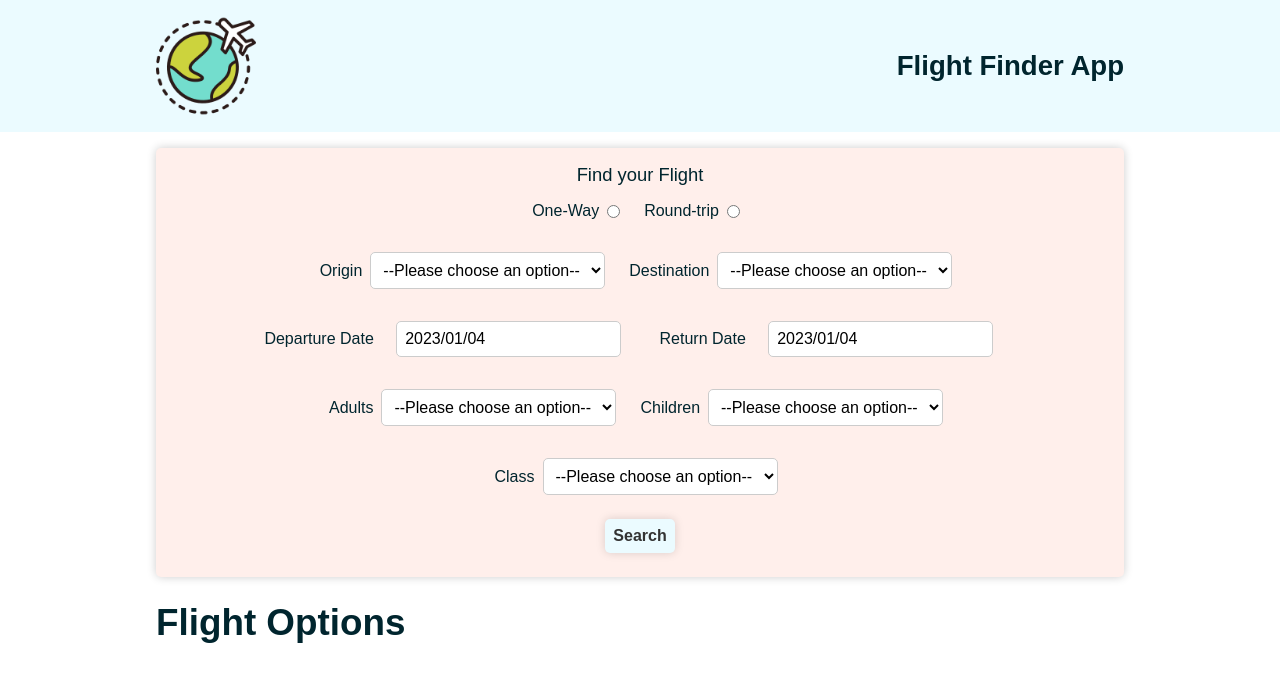
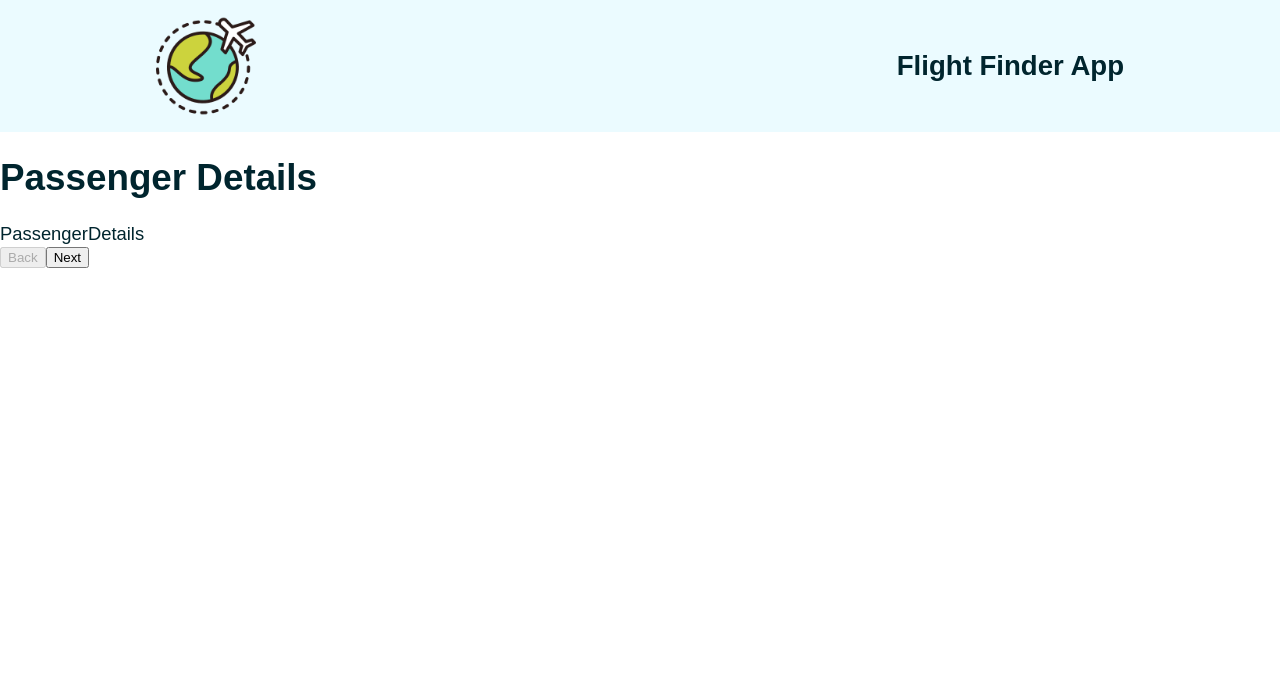
Before and after one commit to vivianetrindade/flightFinderApp, a React (Create React App) app in the folder client/: page /bookingInfo in a window 1280 px wide. Shown: the top 682 px of the page. Built offline with nearby package versions, Linux system fonts and the light colour scheme.

Commit message:
working on page booking

```diff
--- a/client/package.json
+++ b/client/package.json
@@ -15,6 +15,7 @@
     "react-datepicker": "^4.8.0",
     "react-dom": "^18.2.0",
     "react-modal": "^3.16.1",
+    "react-router-dom": "^6.6.1",
     "react-scripts": "5.0.1",
     "styled-components": "^5.3.6",
     "typescript": "^4.9.4",
@@ -48,6 +49,7 @@
   },
   "devDependencies": {
     "@types/react-datepicker": "^4.8.0",
+    "@types/react-router-dom": "^5.3.3",
     "@types/styled-components": "^5.1.26"
   }
 }
--- a/client/src/App.tsx
+++ b/client/src/App.tsx
@@ -1,8 +1,10 @@
 import React from 'react';
+import { createBrowserRouter as createRouter, RouterProvider, Route, createRoutesFromElements, Outlet } from 'react-router-dom';
 import { ThemeProvider } from 'styled-components';
 import { GlobalStyle } from './components/styles/Global';
 import Header from './components/Header';
 import Form from './components/Form';
+import Booking from './pages/Booking';
 
 const theme = {
   colors: {
@@ -28,15 +30,32 @@ function App() {
     children: '0',
     travelClass: ''}
   )
+  const router = createRouter(
+    createRoutesFromElements(
+      <Route path="/" element={<Root/>}>
+        <Route index element={<Form flightDetails={flightDetails} setFlightDetails={setFlightDetails}/>}/>
+        <Route path='/bookingInfo' element={<Booking/>}/>
+      </Route>
+    )
+  );
   return (
     <ThemeProvider theme={theme}>
       <GlobalStyle />
       <div className="App">
-        <Header/>
-        <Form flightDetails={flightDetails} setFlightDetails={setFlightDetails}/>
+        <RouterProvider router={router}/>
       </div>
     </ThemeProvider>
   );
 }
+const Root = () => {
+  return (
+    <>
+    <Header/>
+    <>
+      <Outlet/>
+    </>
+    </>
+  )
+}
 
 export default App;
--- /dev/null
+++ b/client/src/components/BookingOverview.tsx
@@ -0,0 +1,9 @@
+import React from 'react'
+
+function BookingOverview() {
+  return (
+    <div>BookingOverview</div>
+  )
+}
+
+export default BookingOverview
--- /dev/null
+++ b/client/src/components/FlightDetails.tsx
@@ -0,0 +1,9 @@
+import React from 'react'
+
+function FlightDetails() {
+  return (
+    <div>FlightDetails</div>
+  )
+}
+
+export default FlightDetails
--- /dev/null
+++ b/client/src/components/PassengerDetails.tsx
@@ -0,0 +1,9 @@
+import React from 'react';
+
+function PassengerDetails() {
+  return (
+    <div>PassengerDetails</div>
+  )
+}
+
+export default PassengerDetails
--- a/client/src/components/styles/Form.style.ts
+++ b/client/src/components/styles/Form.style.ts
@@ -21,6 +21,10 @@ export const StyledForm = styled.form`
     margin: 0;
     font-size: 0.8rem;
   }
+`;
+
+export const StyledFormContainer = styled.div`
+  // display: flex;
 `;
 
 export const StyledRadioInput = styled(RadioInput)`
--- /dev/null
+++ b/client/src/components/styles/ProgressBar.style.ts
@@ -0,0 +1,5 @@
+import styled from "styled-components";
+
+export const StyledProgressBar = styled.div<{ width: string }>`
+  width: ${({ width }) => width};
+  `;
--- /dev/null
+++ b/client/src/pages/Booking.tsx
@@ -0,0 +1,46 @@
+import React, { useState } from 'react';
+import { StyledFormContainer } from '../components/styles/Form.style';
+import { StyledProgressBar } from '../components/styles/ProgressBar.style';
+import PassengerDetails from '../components/PassengerDetails';
+import FlightDetails from '../components/FlightDetails';
+import BookingOverview from '../components/BookingOverview';
+
+function Booking() {
+  const [progress, setProgress] = useState(0);
+
+  const progressTitle = [
+    {title: 'Passenger Details', component: <PassengerDetails/>},
+    {title: 'Flight Details', component: <FlightDetails/>},
+    {title: 'Booking Overview and Confirmation', component: <BookingOverview/>}
+  ]
+
+  return (
+    <div>
+      <div>
+        <StyledProgressBar width={progress === 0 ? '33.3%' : progress === 1 ? '66.6%' : '100%'}/>
+      </div>
+      <StyledFormContainer>
+        <div>
+          <h1>{progressTitle[progress].title}</h1>
+          {progressTitle[progress].component}
+        </div>
+        <div>
+          <button
+            disabled={progress === 0}
+            onClick={()=>setProgress((currPage)=> currPage -1)}
+          >
+            Back
+          </button>
+          <button
+            onClick={()=>setProgress((currPage)=> currPage +1)}
+          >
+            {progress === progressTitle.length - 1 ? 'Confirm' : 'Next'}
+          </button>
+        </div>
+      </StyledFormContainer>
+
+    </div>
+  )
+}
+
+export default Booking
```
Also changed, not shown: 1 other file (tests, documents, lock files or other folders).
